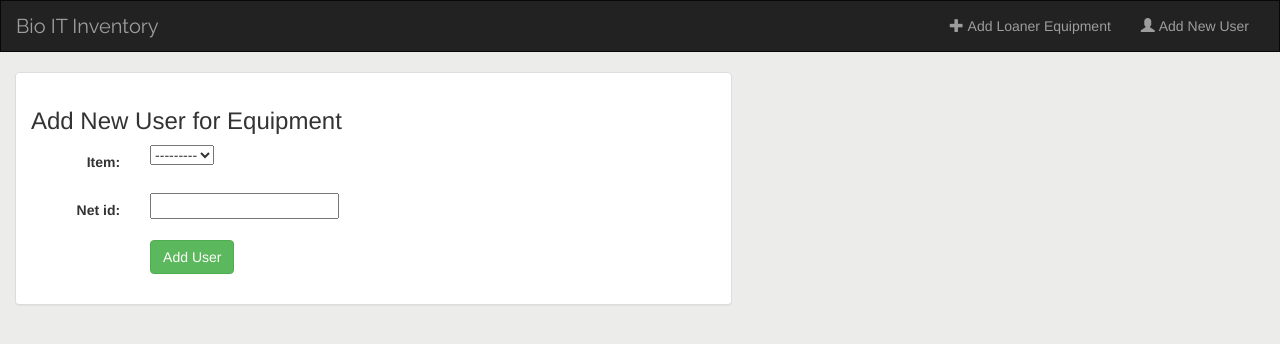
After one commit to shamikh-mill/bio-inventory, a Django app: page /loaner/add/ in a window 1280 px wide. The commit adds this page. Shown: the top 344 px of the page. Run offline with Django 3.2, Linux system fonts and the light colour scheme; data that the repository does not hold is empty; some libraries are stand-ins or nearby versions.

Commit message:
added Loaner buttons

```diff
--- a/inventory/models.py
+++ b/inventory/models.py
@@ -13,10 +13,6 @@ class Item(models.Model):
     def get_absolute_url(self):
         return reverse('inventory:detail', kwargs = {'pk' : self.pk})
 
-    # def get_absolute_url(self):
-    #     return reverse('inventory:detail', kwargs = {'pk' : self.pk})
-
-
 class Loaner(models.Model):
 	item = models.ForeignKey(Item)
 	net_id = models.CharField(max_length=200)
--- a/inventory/templates/inventory/base.html
+++ b/inventory/templates/inventory/base.html
@@ -38,6 +38,12 @@
                 </a>
             </li>
 
+            <li class = "">
+                <a href = {% url 'inventory:loaner-add' %}>
+                    <span class = "glyphicon glyphicon-user" aria-hidden = "true"></span>&nbsp;Add New User
+                </a>
+            </li>
+
         </ul>
      </div>
     </div>
--- a/inventory/templates/inventory/index.html
+++ b/inventory/templates/inventory/index.html
@@ -3,7 +3,7 @@
 
         {% for item in items %}
        <div class = 'col-sm-4 col-lg-2'>
-            <a href = "#">{{ item.make_and_model }}</a>
+            <a href =  "{% url 'inventory:detail' item.id %}">{{ item.make_and_model }}</a>
             <ul>
 		    <li>{{ item.label }}</li>
 		    <li>Checked Out:  {{ item.checked_out }}</li>
--- /dev/null
+++ b/inventory/templates/inventory/loaner_form.html
@@ -0,0 +1,31 @@
+{% extends 'inventory/base.html' %}
+{% block title %} Add New User for Equipment {% endblock %}
+{% block albums_active %}active{% endblock %}
+
+{% block body %}
+<div class="container-fluid">
+
+    <div class="row">
+
+        <div class="col-sm-12 col-md-7">
+            <div class="panel panel-default">
+                <div class="panel-body">
+                    <h3>Add New User for Equipment</h3>
+                    {% if error_message %}
+                        <p><strong>{{ error_message }}</strong></p>
+                    {% endif %}
+                    <form class="form-horizontal" role="form" action="" method="post" enctype="multipart/form-data">
+                        {% csrf_token %}
+                        {% include 'inventory/form_template.html' %}
+                        <div class="form-group">
+                            <div class="col-sm-offset-2 col-sm-10">
+                                <button type="submit" class="btn btn-success">Add User</button>
+                            </div>
+                        </div>
+                    </form>
+                </div>
+            </div>
+        </div>
+    </div>
+
+{%  endblock %}
--- a/inventory/urls.py
+++ b/inventory/urls.py
@@ -6,5 +6,6 @@ app_name = 'inventory'
 urlpatterns = [
     url(r'^$', views.IndexView.as_view(), name = 'index'),
     url(r'item/add/$', views.ItemCreate.as_view(), name = "item-add"),
+    url(r'loaner/add/$', views.LoanerCreate.as_view(), name = "loaner-add"),
     url(r'^(?P<pk>[0-9]+)/$', views.DetailView.as_view(), name = 'detail'),
 ]
--- a/inventory/views.py
+++ b/inventory/views.py
@@ -13,11 +13,15 @@ class IndexView(generic.ListView):
     def get_queryset(self):
         return Item.objects.all()
 
+class DetailView(generic.DetailView):
+    model = Item
+    template_name = 'inventory/detail.html'
+
 class ItemCreate(CreateView):
 	model = Item
 	fields = ['make_and_model', 'label', 'notes', 'checked_out']
 
 
-class DetailView(generic.DetailView):
-    model = Item
-    template_name = 'inventory/detail.html'
+class LoanerCreate(CreateView):
+	model = Loaner
+	fields = ['item','net_id']
```
Also changed, not shown: inventory/templates/inventory/detail.html (+13 -4 lines).
